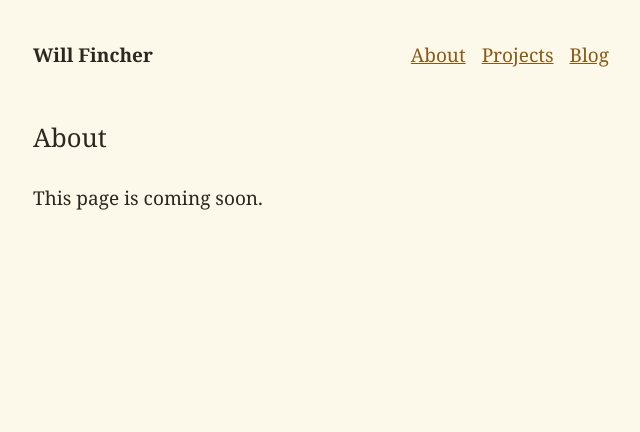
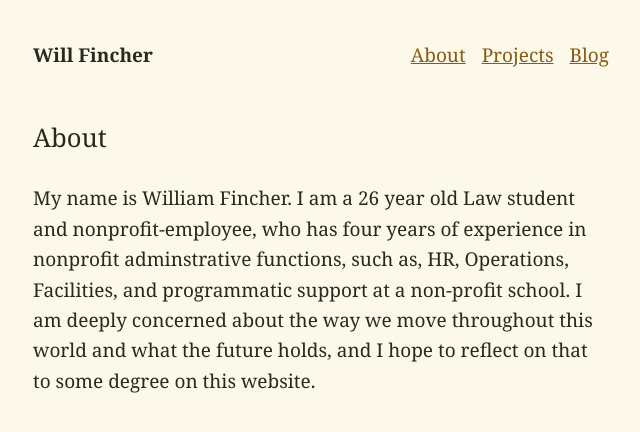
Before and after one commit to williamdfincher-dot/PersonalWebsite, a Jekyll site: the page built from about.md, in a window 1280 px wide. Shown: the top 432 px of the page, without its empty margins (319-959 px from the left). Built offline with Jekyll 4.4.1, drawn with Linux system fonts in a browser that asks for light colours.

Commit message:
About me

```diff
--- a/about.md
+++ b/about.md
@@ -6,4 +6,4 @@ permalink: /about/
 
 <!-- TODO: write your About page here. Plain Markdown works. -->
 
-This page is coming soon.
+My name is William Fincher. I am a 26 year old Law student and nonprofit-employee, who has four years of experience in nonprofit adminstrative functions, such as, HR, Operations, Facilities, and programmatic support at a non-profit school. I am deeply concerned about the way we move throughout this world and what the future holds, and I hope to reflect on that to some degree on this website.
```
